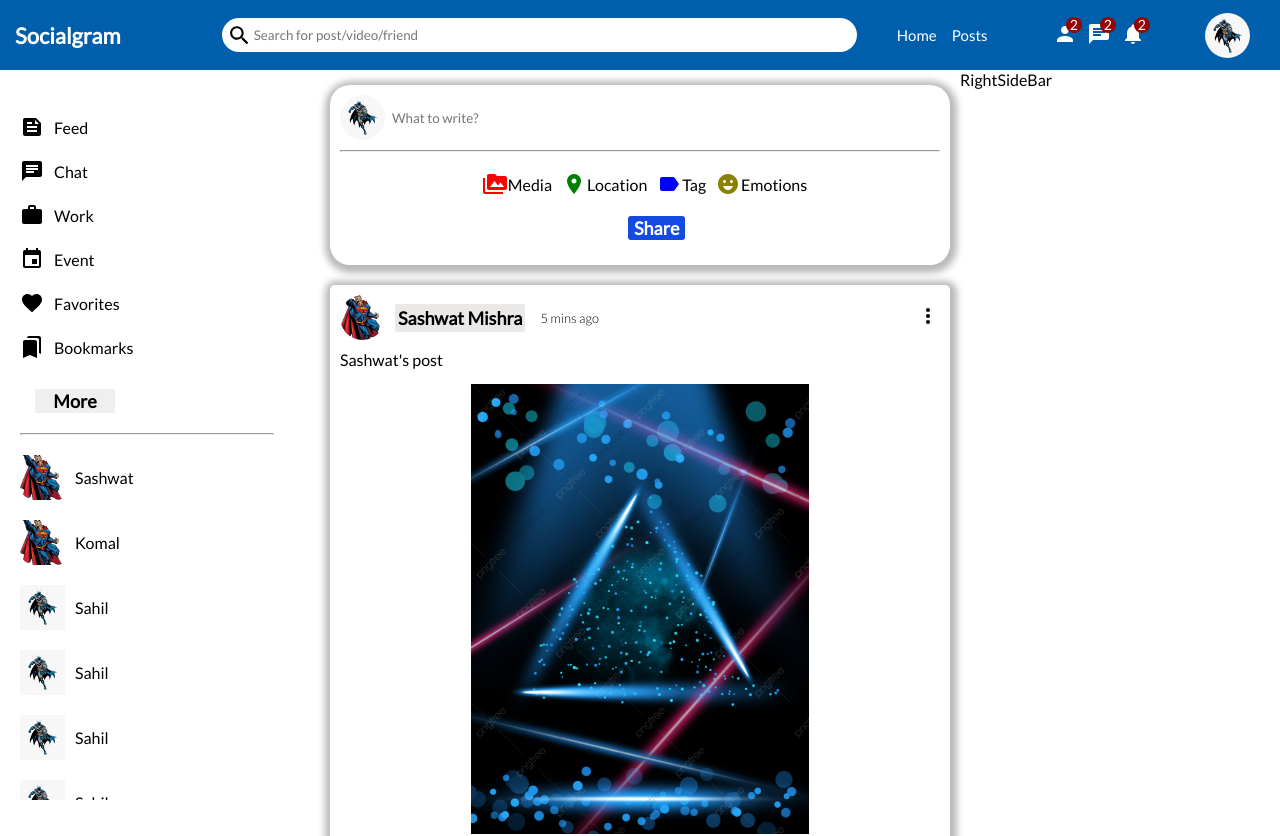
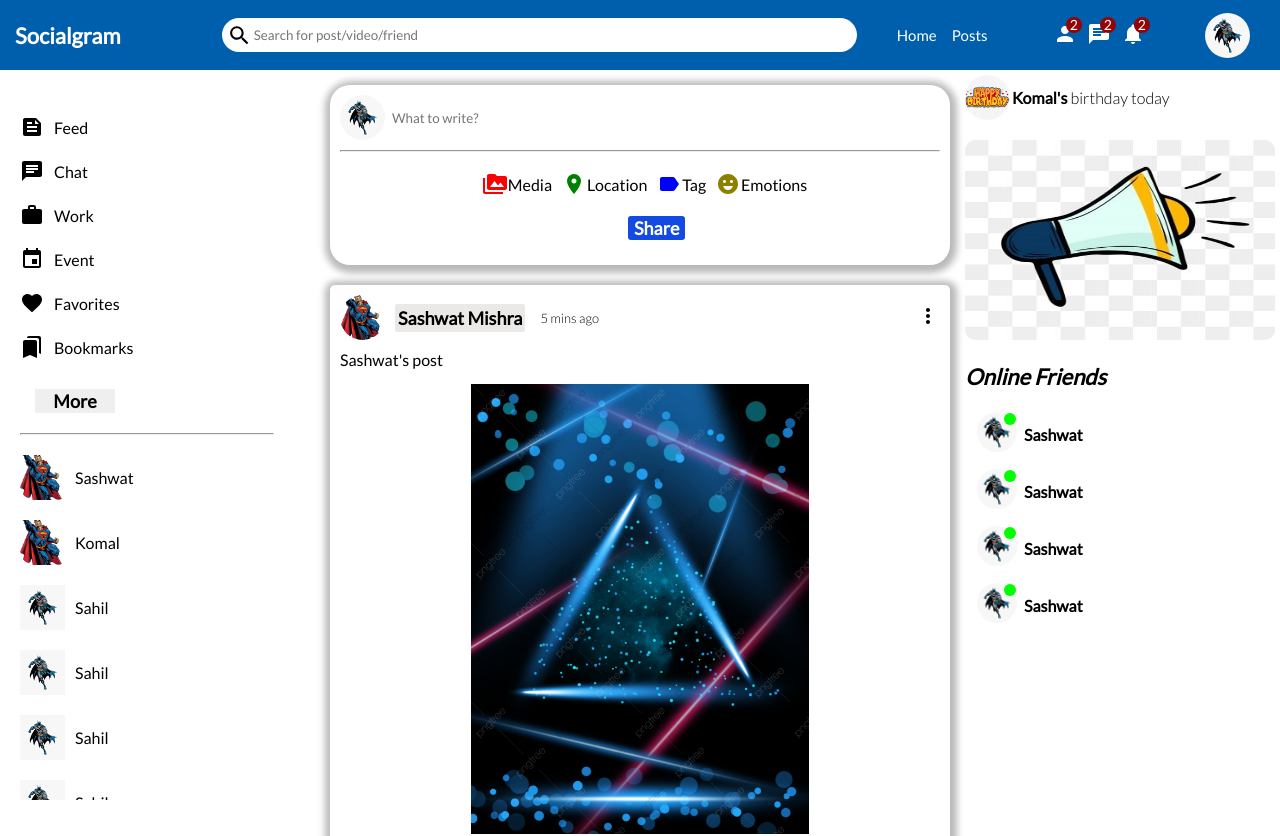
Before and after one commit to Sashwat-43/SocialMediaApp, a React (Create React App) app in the folder socialmediafrontend/: page / in a window 1280 px wide. Shown: the top 836 px of the page. Built offline with nearby package versions, Linux system fonts and the light colour scheme; grey boxes are pictures that could not be loaded; the HTML template or start-up script is replaced by a standard one; a web font is replaced by a local one.

Commit message:
added Right SideBar

```diff
--- a/socialmediafrontend/src/components/RightSideBar/RightSideBar.css
+++ b/socialmediafrontend/src/components/RightSideBar/RightSideBar.css
@@ -1,3 +1,83 @@
 .RightSideBar{
     flex:3
 }
+
+.RightSideBarWrap{
+    padding:5px;
+}
+
+.Birthday{
+    display: flex;
+    align-items: center;
+}
+
+.BirthdayImage{
+    height: 45px;
+    width: 45px;
+    border-radius: 50%;
+    object-fit: cover;
+}
+
+.BirthdayText{
+    margin-left: 2px;
+    font-weight: lighter;
+    font-size: 16px;
+}
+
+.AdvertisementImage{
+    border-radius: 10px;
+    margin-top: 20px;
+    margin-right: 2px;
+    max-height: 200px;
+    width: 100%;
+    margin-bottom: 20px;
+}
+
+.RigthSideBarTitle{
+    margin-top: 20px;
+    font-size: 22px;
+    font-weight: bolder;
+    font-style: italic;
+}
+
+.OnlineFriends{
+    margin: 20px 0 0 0 ;
+    padding: 0;
+    list-style: none;
+}
+
+.OnlineFriend{
+    display: flex;
+    align-items: center;
+    margin-top: 10px;
+}
+
+.OnlineFriendImage{
+    width: 40px;
+    height: 40px;
+    object-fit: cover;
+    border: 2px solid white;
+    border-radius: 50%;
+}
+
+.OnlineFriendContainer{
+    margin-left: 10px;
+    position: relative;
+}
+
+.Online{
+    width: 12px;
+    height: 12px;
+    position: absolute;
+    border-radius: 50%;
+    top:3px;
+    right:3px;
+    background-color: rgb(0, 253, 0);
+}
+
+.OnlineFriendName{
+    margin-top: 2px;
+    margin-left: 5px;
+    font-weight: bolder;
+    font-size: 16px;
+}
--- a/socialmediafrontend/src/components/RightSideBar/RightSideBar.jsx
+++ b/socialmediafrontend/src/components/RightSideBar/RightSideBar.jsx
@@ -3,6 +3,46 @@
 
 export default function RightSideBar() {
   return (
-    <div className='RightSideBar'>RightSideBar</div>
+    <div className='RightSideBar'>
+      <div className='RightSideBarWrap'>
+        <div className='Birthday'>
+          <img src='/assets/UseCase/birthday.png' alt='Hapy Birthday' className='BirthdayImage'></img>
+          <span className='BirthdayText'><b>Komal's</b> birthday today</span>
+
+        </div>
+        <img src='/assets/UseCase/advertisement.png' alt='Advertisement' className='AdvertisementImage'></img>
+        <span className='RigthSideBarTitle'>Online Friends</span>
+        <ul className='OnlineFriends'>
+          <li className='OnlineFriend'>
+            <div className='OnlineFriendContainer'>
+              <img className='OnlineFriendImage' src='/assets/ProfilePics/pic1.png' alt="Friend1"></img>
+              <span className='Online'></span>
+            </div>
+            <div className='OnlineFriendName'>Sashwat</div>
+          </li>
+          <li className='OnlineFriend'>
+            <div className='OnlineFriendContainer'>
+              <img className='OnlineFriendImage' src='/assets/ProfilePics/pic1.png' alt="Friend1"></img>
+              <span className='Online'></span>
+            </div>
+            <div className='OnlineFriendName'>Sashwat</div>
+          </li>
+          <li className='OnlineFriend'>
+            <div className='OnlineFriendContainer'>
+              <img className='OnlineFriendImage' src='/assets/ProfilePics/pic1.png' alt="Friend1"></img>
+              <span className='Online'></span>
+            </div>
+            <div className='OnlineFriendName'>Sashwat</div>
+          </li>
+          <li className='OnlineFriend'>
+            <div className='OnlineFriendContainer'>
+              <img className='OnlineFriendImage' src='/assets/ProfilePics/pic1.png' alt="Friend1"></img>
+              <span className='Online'></span>
+            </div>
+            <div className='OnlineFriendName'>Sashwat</div>
+          </li>
+        </ul>
+      </div>
+    </div>
   )
 }
```
Also changed, not shown: socialmediafrontend/public/assets/Usecase/advertisement.png (added), socialmediafrontend/public/assets/Usecase/birthday.png (added).
